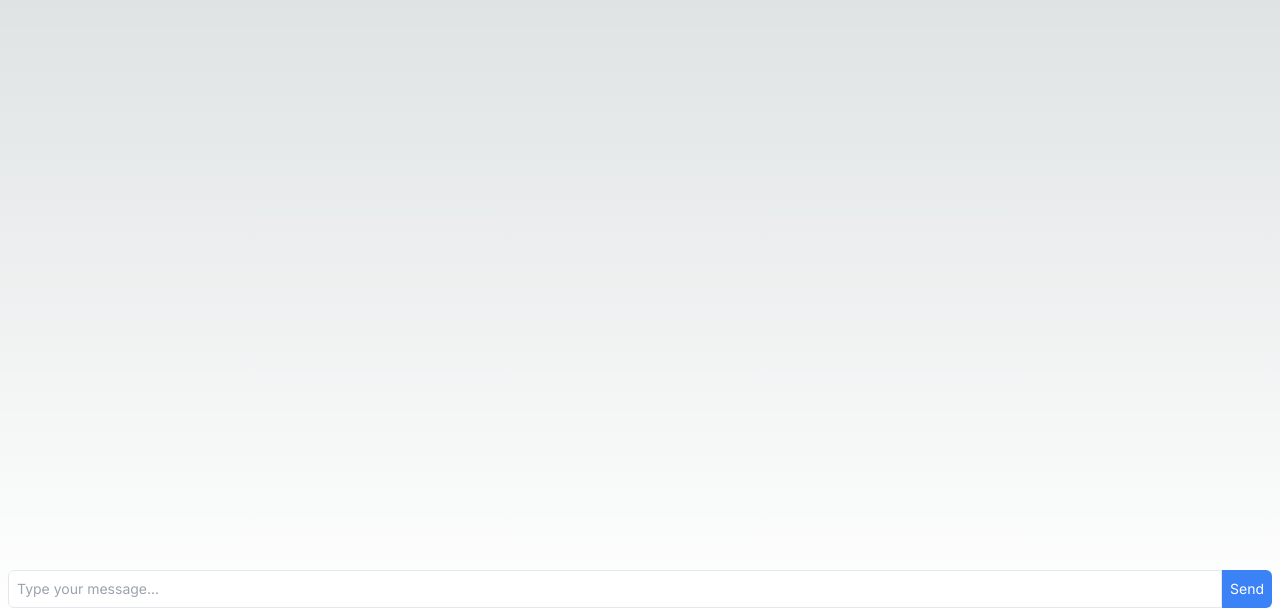
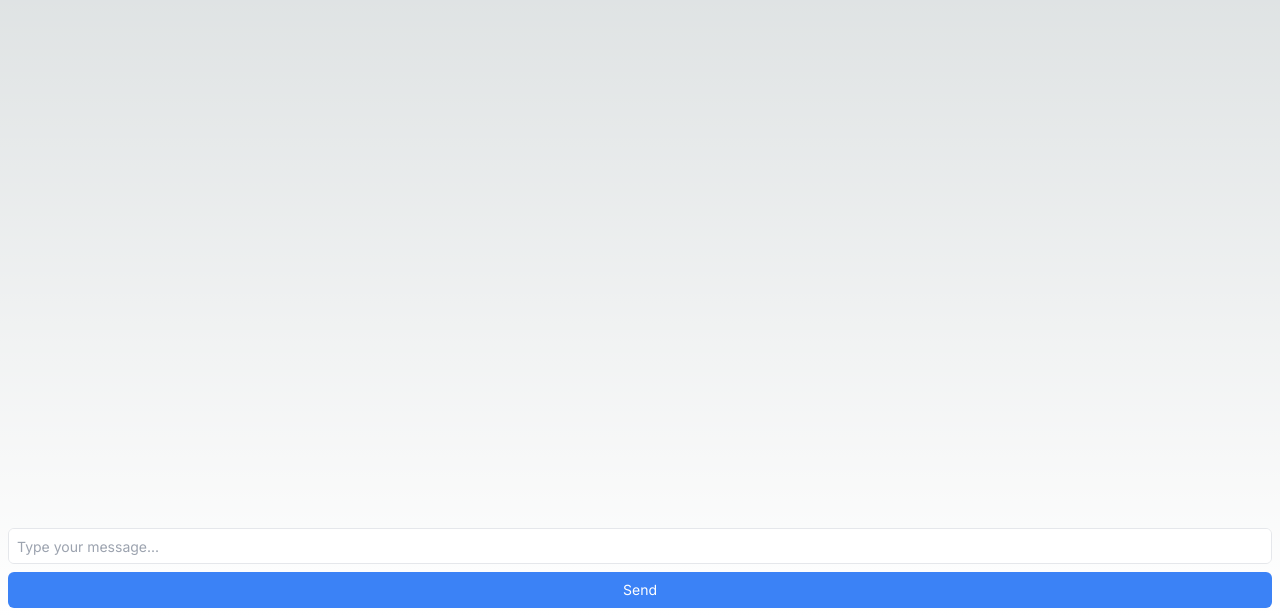
Before and after one commit to JPBallares/ask-ai, a Next.js app: page / in a window 1280 px wide. Shown: the part 184-800 px from the top of the page. Built offline with nearby package versions, Linux system fonts and the light colour scheme.

Commit message:
Add react-markdown dependency and use it to render message content

```diff
--- a/package.json
+++ b/package.json
@@ -11,7 +11,8 @@
   "dependencies": {
     "next": "14.0.4",
     "react": "^18",
-    "react-dom": "^18"
+    "react-dom": "^18",
+    "react-markdown": "^9.0.1"
   },
   "devDependencies": {
     "@types/node": "^20",
--- a/src/components/Message/index.tsx
+++ b/src/components/Message/index.tsx
@@ -1,4 +1,5 @@
 import React from 'react';
+import ReactMarkdown from 'react-markdown';
 
 interface MessageProps {
   text: string;
@@ -8,10 +9,10 @@ interface MessageProps {
 const Message: React.FC<MessageProps> = ({ text, isSender }) => {
   return (
     <div
-      className={`p-2 rounded-lg border ${isSender ? 'bg-green-500 text-white self-end' : 'bg-gray-200 text-black self-start'
+      className={`p-2 whitespace-pre-wrap rounded-lg border ${isSender ? 'bg-green-500 text-white self-end' : 'bg-gray-200 text-black self-start'
         }`}
     >
-      {text}
+      <ReactMarkdown>{text}</ReactMarkdown>
     </div>
   );
 };
--- a/src/components/MessageInput/index.tsx
+++ b/src/components/MessageInput/index.tsx
@@ -1,6 +1,5 @@
-"use client";
-
-import React, { useState } from 'react';
+// MessageInput.tsx
+import React, { useState, useRef, useEffect } from 'react';
 
 interface MessageInputProps {
   onSendMessage: (text: string) => void;
@@ -8,28 +7,47 @@ interface MessageInputProps {
 
 const MessageInput: React.FC<MessageInputProps> = ({ onSendMessage }) => {
   const [message, setMessage] = useState('');
+  const textareaRef = useRef<HTMLTextAreaElement>(null);
 
-  const handleInputChange = (e: React.ChangeEvent<HTMLInputElement>) => {
+  const handleInputChange = (e: React.ChangeEvent<HTMLTextAreaElement>) => {
     setMessage(e.target.value);
+  };
+
+  const handleKeyDown = (e: React.KeyboardEvent<HTMLTextAreaElement>) => {
+    if (e.key === 'Enter' && !e.shiftKey) {
+      e.preventDefault(); // Prevent the default behavior of Enter (new line)
+      handleSendMessage();
+    }
   };
 
   const handleSendMessage = () => {
     if (message.trim() !== '') {
+      console.log(message)
       onSendMessage(message);
       setMessage('');
     }
   };
 
+  // Auto-expand textarea height as content grows
+  useEffect(() => {
+    if (textareaRef.current) {
+      textareaRef.current.style.height = 'auto';
+      textareaRef.current.style.height = `${textareaRef.current.scrollHeight}px`;
+    }
+  }, [message]);
+
   return (
-    <div className="flex p-2 fixed bottom-0 left-0 right-0">
-      <input
-        type="text"
+    <div className="flex flex-col p-2 fixed bottom-0 left-0 right-0">
+      <textarea
+        ref={textareaRef}
+        rows={1} // Start with one visible row
         placeholder="Type your message..."
         value={message}
         onChange={handleInputChange}
-        className="flex-grow p-2 border rounded-l-md dark:text-black"
+        onKeyDown={handleKeyDown}
+        className="border rounded-md p-2 resize-none dark:text-black max-h-32"
       />
-      <button onClick={handleSendMessage} className="bg-blue-500 text-white p-2 rounded-r-md">
+      <button onClick={handleSendMessage} className="mt-2 bg-blue-500 text-white p-2 rounded-md">
         Send
       </button>
     </div>
```
Also changed, not shown: 1 other file (tests, documents, lock files or other folders).
